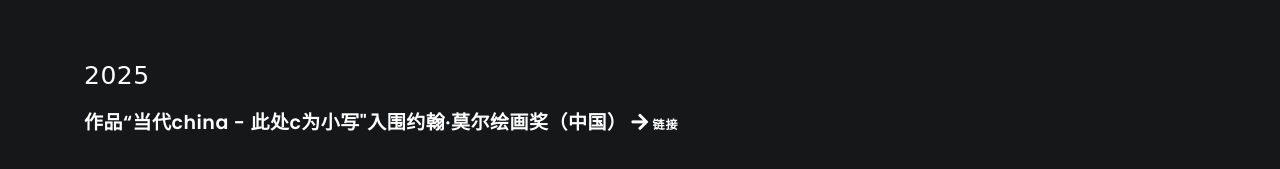
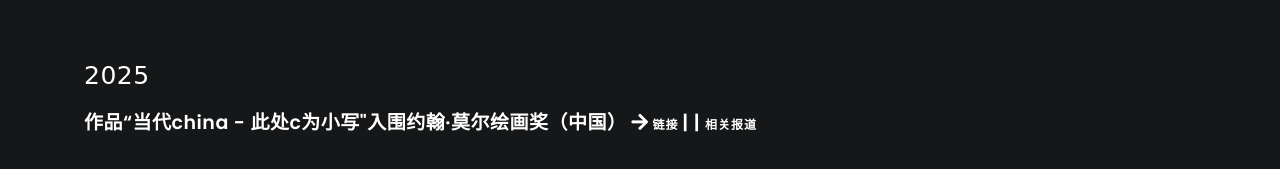
Before and after one commit to cooper-atelier/cooper-atelier.github.io, a plain HTML site: page cn/index.html in a window 1280 px wide. Shown: the part 1689-1858 px from the top of the page. Drawn offline with Linux system fonts and the light colour scheme; files whose address does not match are found by name.

Commit message:
Update index.html

```diff
--- a/cn/index.html
+++ b/cn/index.html
@@ -135,7 +135,7 @@
             <div class="container">
                 <div class="text-light">
                     <h3 class="font-nothing-you-could-do">2025</h3>
-                    <h4> 作品“当代china - 此处c为小写"入围约翰·莫尔绘画奖（中国） </a><i class="fa fa-arrow-right"></i><a href="http://www.johnmooreschina.com/painting-prize/previous-winners/2024" class="item-link"> 链接 </a> </h4>
+                    <h4> 作品“当代china - 此处c为小写"入围约翰·莫尔绘画奖（中国） </a><i class="fa fa-arrow-right"></i><a href="http://www.johnmooreschina.com/painting-prize/previous-winners/2024" class="item-link"> 链接 </a> | | <a href="https://mp.weixin.qq.com/s/uFPEBI91VuzRlj1tF2XhIg" class="item-link"> 相关报道</a>  </h4>
                     <br>
                     <h3 class="font-nothing-you-could-do">2024</h3>
                     <h4> 上海艺河湾驻留项目微型个展 (乱炖实验) 与采访 </a><i class="fa fa-arrow-right"></i><a href="https://live.photoplus.cn/live/pc/2490220/#/live" class="item-link"> 照片</a> ｜ <a href="https://www.xiaohongshu.com/explore/67595c3c0000000002027cdc?app_platform=ios&app_version=8.63&share_from_user_hidden=true&xsec_source=app_share&type=video&xsec_token=CBo4gFetm60Gw7IwOMDlfJ-fbX7k3jiydHzSHdm1R_qWI=&author_share=1&xhsshare=WeixinTimeline&shareRedId=ODhFRUc8O0I2NzUyOTgwNjc4OTg7S0lN&apptime=1733933045&share_id=49d2c2916bf347c39ae342ebcd6ed440" class="item-link"> 视频内容 </a></h4>
```
